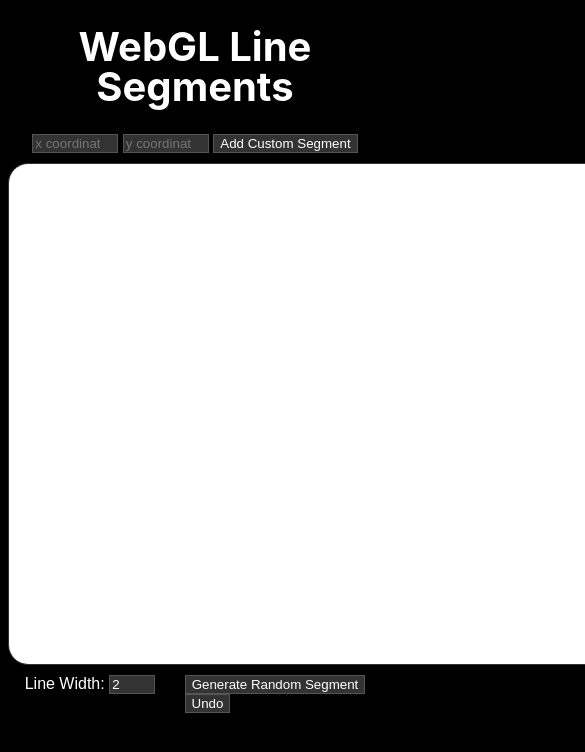
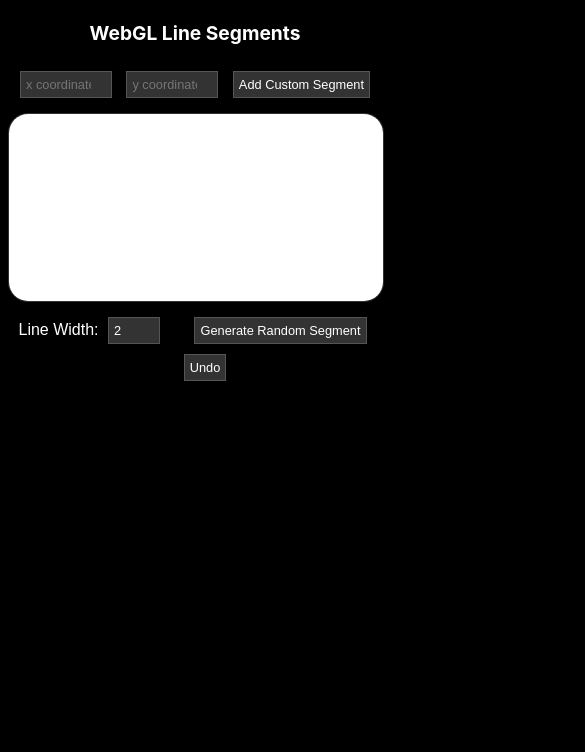
Before and after one commit to DeepakMehra53/WebGl-Task-WindBorneSystems, a plain HTML site: page index.html in a window 390 px wide. Shown: the top 752 px of the page, 585 px wide, since content can reach past the window. Drawn offline with Linux system fonts and the light colour scheme.

Commit message:
add reponsive style

```diff
--- a/index.html
+++ b/index.html
@@ -32,6 +32,43 @@
         line-height: 40px;
         text-align: center;
     }
+
+    @media (max-width: 768px) {
+            h1 {
+                font-size: 1.5em;
+            }
+
+            input[type="number"],
+            button {
+                font-size: 0.9em;
+                padding: 5px;
+            }
+
+            #canvas {
+                width: 90%;
+                height: auto;
+                max-width: 500px;
+            }
+        }
+
+        @media (max-width: 480px) {
+            h1 {
+                font-size: 1.2em;
+            }
+
+            input[type="number"],
+            button {
+                font-size: 0.8em;
+                padding: 5px;
+                margin: 5px;
+            }
+
+            #canvas {
+                width: 100%;
+                height: auto;
+                max-width: 400px;
+            }
+        }
     </style>
 </head>
 <body>
```
